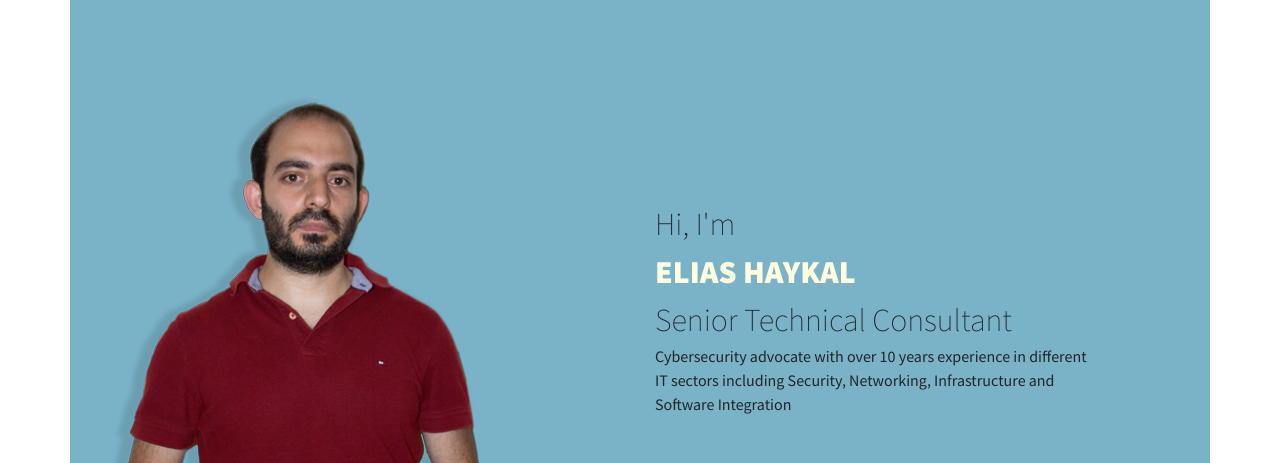
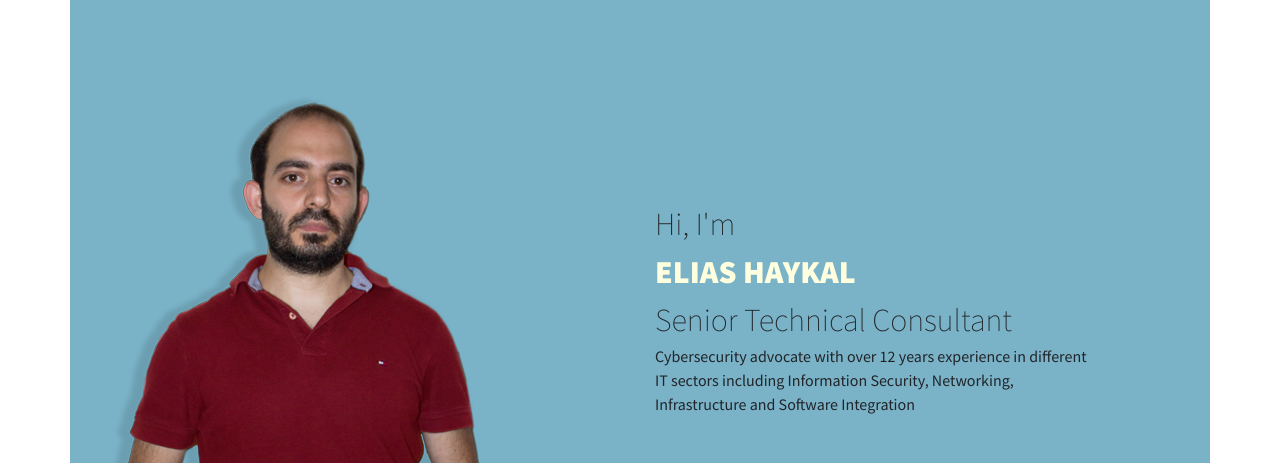
Before and after one commit to eliehaykal/personalprofile, a plain HTML site: page src/index.html in a window 1280 px wide. Shown: the top 463 px of the page. Drawn offline with nearby package versions, Linux system fonts and the light colour scheme.

Commit message:
Update index.html

```diff
--- a/src/index.html
+++ b/src/index.html
@@ -34,8 +34,8 @@
             <div class="col-sm-6">
                 <p class="intro">Hi, I'm<br><span class="name">ELIAS HAYKAL</span>
                 <p class="intro-title">Senior Technical Consultant</p>
-                <p class="intro-description">Cybersecurity advocate with over 10 years experience in different IT
-                    sectors including Security, Networking, Infrastructure and Software Integration</p>
+                <p class="intro-description">Cybersecurity advocate with over 12 years experience in different IT
+                    sectors including Information Security, Networking, Infrastructure and Software Integration</p>
                 <ul class="list-inline socialicons">
                     <li class="social list-inline-item"><a href="https://www.linkedin.com/in/eliehaykal/"
                             target="_blank"><img src="images/social/link.png"></a></li>
```
